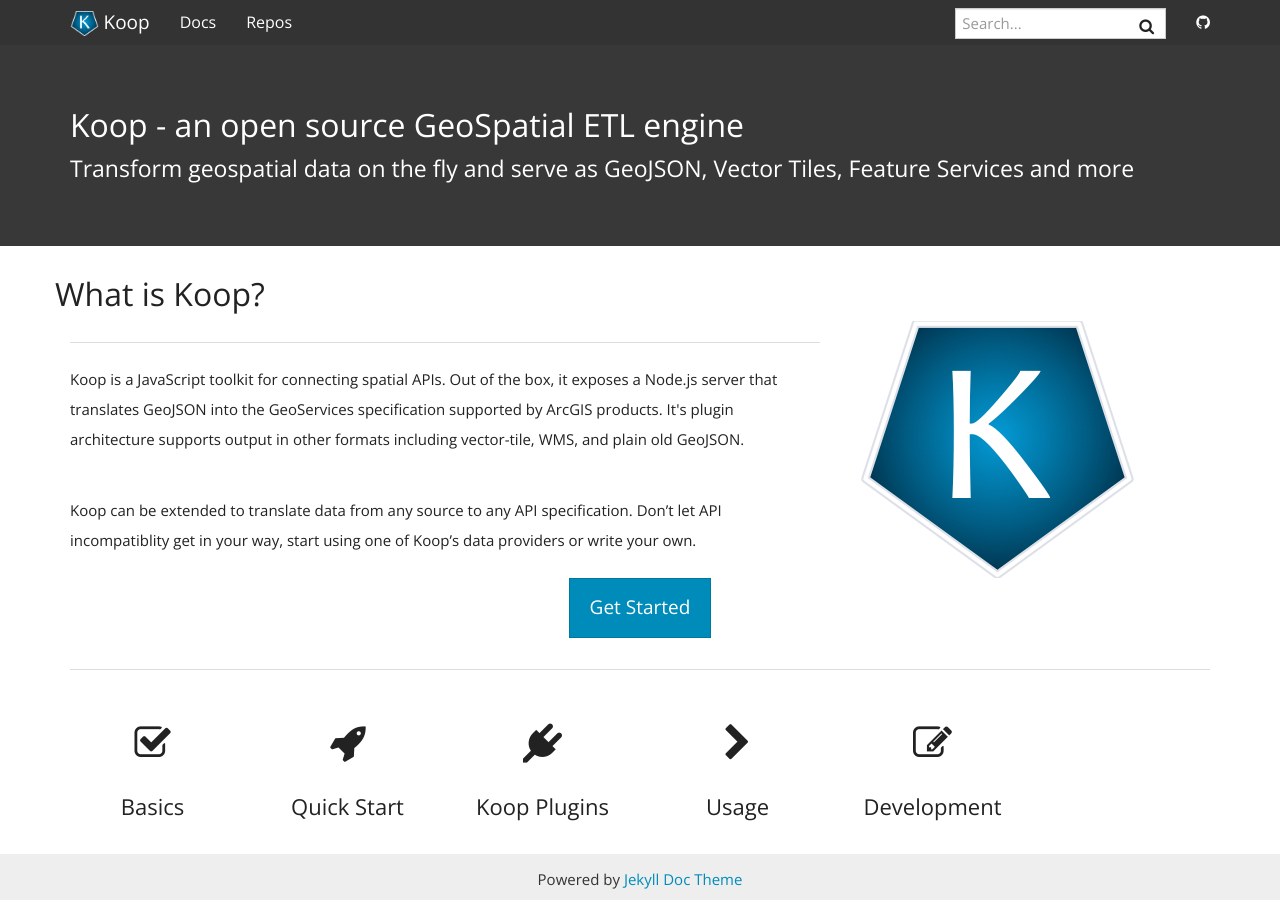
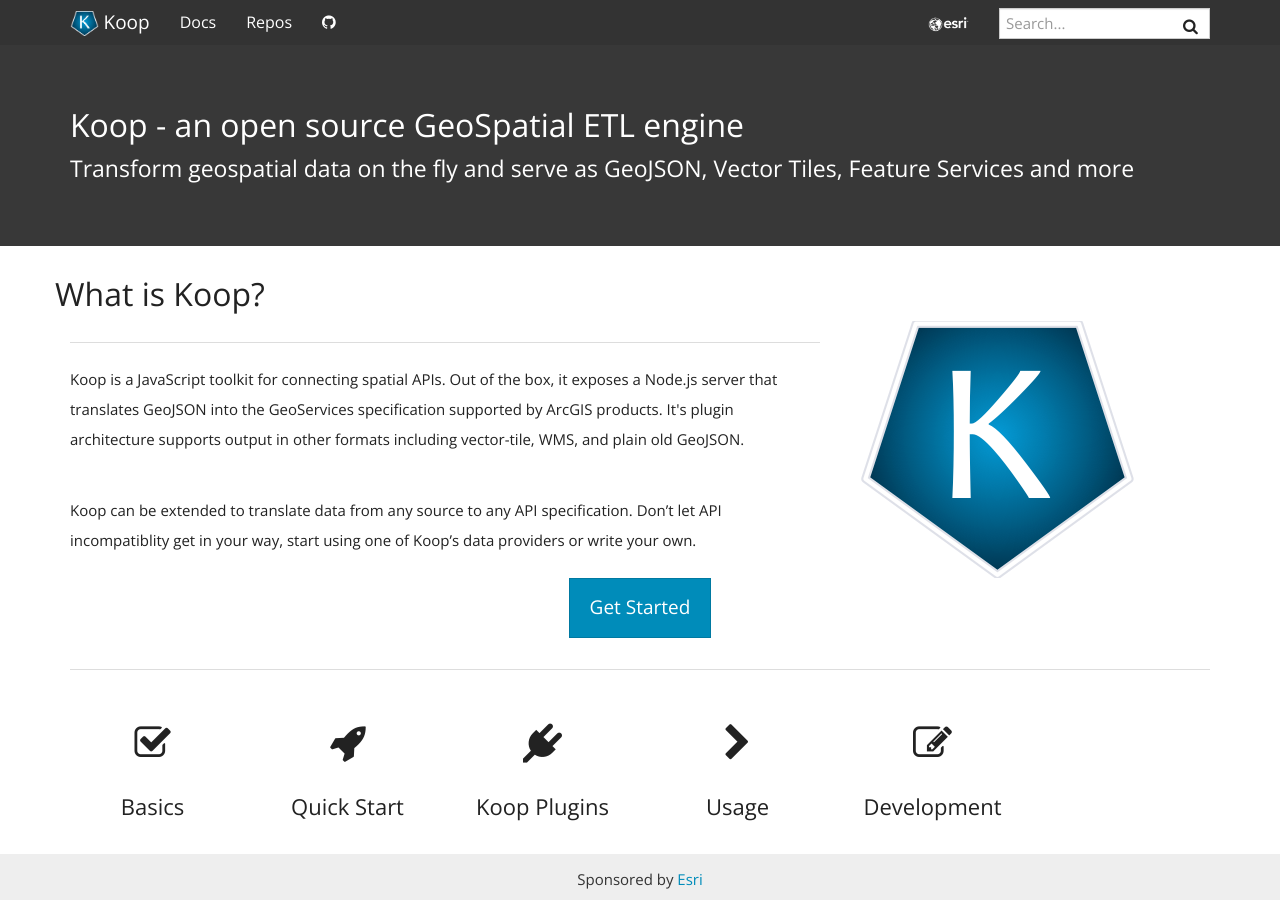
Before and after one commit to koopjs/koopjs.github.io, a Jekyll site: the page built from index.html, in a window 1280 px wide. Built offline with Jekyll 4.4.1, drawn with Linux system fonts in a browser that asks for light colours; nearby versions of some CDN libraries.

Commit message:
Add Esri attribution.

```diff
--- a/_includes/footer.html
+++ b/_includes/footer.html
@@ -2,7 +2,7 @@
     <div class="container">
 
         <p class="text-center">
-            Powered by <a href="https://github.com/aksakalli/jekyll-doc-theme">Jekyll Doc Theme</a>
+            Sponsored by <a href="https://esri.com">Esri</a>
         </p>
         <!-- <p class="text-muted">Place sticky footer content here.</p> -->
     </div>
--- a/_includes/topnav.html
+++ b/_includes/topnav.html
@@ -16,17 +16,18 @@
                 <li {% if page.sectionid=='docs' %} class="active" {% endif %}><a href="{{ "/docs/basics" | prepend: site.baseurl }}">Docs</a></li>
                 <li><a href="https://github.com/koopjs">Repos</a></li>
                 <!-- <li {% if page.sectionid=='blog' %} class="active" {% endif %}><a href="{{ site.posts.first.url | prepend: site.baseurl }}">Blog</a></li> -->
+                <li><a href="https://github.com/koopjs"><i class="fa fa-github" aria-hidden="true"></i></a></li>
             </ul>
             <div class="navbar-right">
+                <ul class="nav navbar-nav">
+                    <li><a href="https://esri.com"><img id="esri-hdr-logo" src="{{site.baseurl}}/img/esri-transparent-white.png"></span></a></li>
+                </ul>
                 <form class="navbar-form navbar-left">
                     <div class="form-group has-feedback">
                         <input id="search-box" type="text" class="form-control" placeholder="Search...">
                         <i class="fa fa-search form-control-feedback"></i>
                     </div>
                 </form>
-                <ul class="nav navbar-nav">
-                    <li><a href="{{ site.git_address }}"><i class="fa fa-github" aria-hidden="true"></i></a></li>
-                </ul>
             </div>
         </div>
     </div>
--- a/css/main.scss
+++ b/css/main.scss
@@ -195,3 +195,7 @@
     }
   }
 }
+
+#esri-hdr-logo {
+  height: 16px;
+}
```
Also changed, not shown: img/esri-transparent-white.png (added).
